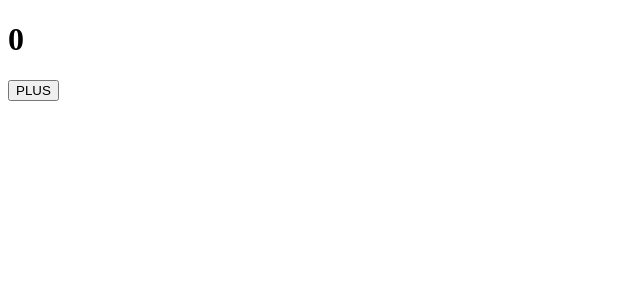
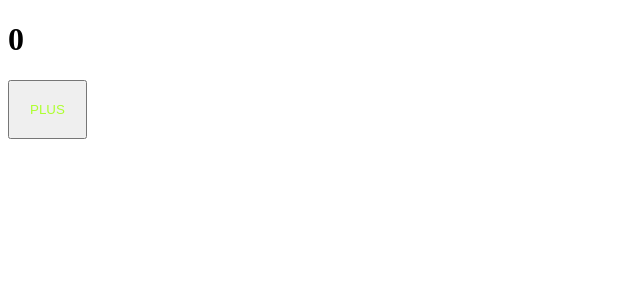
Before and after one commit to 28tad/React-Tutorial, a React app: page / in a window 1280 px wide. Shown: the top 300 px of the page, without its empty margins (0-640 px from the left). Built offline with nearby package versions, Linux system fonts and the light colour scheme; the HTML template or start-up script is replaced by a standard one.

Commit message:
FR(config): add css, sass loaders and MiniCssExtractPlugin

```diff
--- /dev/null
+++ b/src/components/Counter.scss
@@ -0,0 +1,4 @@
+button {
+    padding: 20px;
+    color: greenyellow;
+}
--- a/src/components/Counter.tsx
+++ b/src/components/Counter.tsx
@@ -1,4 +1,5 @@
 import React, { useState } from "react";
+import './Counter.scss'
 
 export const Counter = ()  => {
   const [ count, setCount ] = useState(0);
--- a/webpack.config.ts
+++ b/webpack.config.ts
@@ -1,6 +1,6 @@
 import path from 'path';
 import webpack from 'webpack';
-import { buildWebpackConfig } from './config/build/buildWebPackConfig';
+import { buildWebpackConfig } from './config/build/buildWebpackConfig';
 import { BuildEnv, BuildPaths } from './config/build/types/config';
 
 export default (env: BuildEnv) => {
```
Also changed, not shown: package.json (+7 -2 lines), 3 other files (tests, documents, lock files or other folders).
